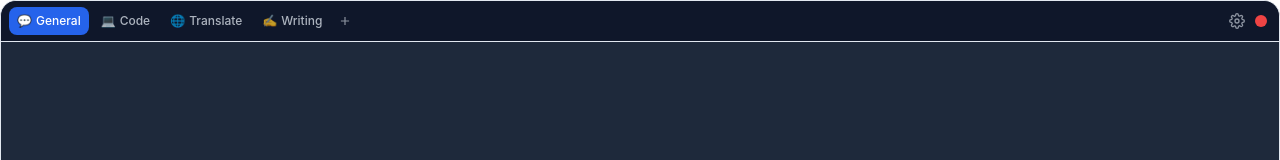
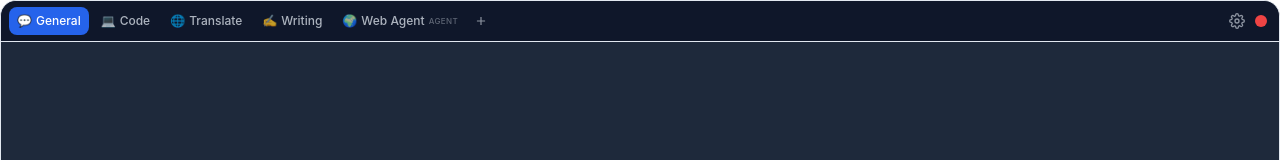
Before and after one commit to 561/ai_agent, a React (Vite) app: page / in a window 1280 px wide. Shown: the top 160 px of the page. Built offline with nearby package versions, Linux system fonts and the light colour scheme.

Commit message:
Add "Agent" preset type with dedicated view and dynamic window resizing

```diff
--- a/package.json
+++ b/package.json
@@ -1,6 +1,6 @@
 {
   "name": "ai-agent",
-  "version": "1.2.5",
+  "version": "1.3.0",
   "description": "Multi-platform AI assistant with global hotkey, chat presets, and multi-provider support",
   "main": "dist-electron/main/index.js",
   "scripts": {
--- a/src/main/index.ts
+++ b/src/main/index.ts
@@ -42,6 +42,7 @@ function createWindow() {
     webPreferences: {
       nodeIntegration: true,
       contextIsolation: false,
+      webviewTag: true,
     },
   })
 
--- a/src/renderer/App.tsx
+++ b/src/renderer/App.tsx
@@ -2,6 +2,7 @@ import React, { useState, useEffect, useRef, useCallback } from 'react'
 import { v4 as uuidv4 } from 'uuid'
 import { TabBar } from './components/TabBar'
 import { Chat } from './components/Chat'
+import { AgentView } from './components/AgentView'
 import { Settings } from './components/Settings'
 import { PresetEditor } from './components/PresetEditor'
 import { useSettings, usePresets } from './hooks/useSettings'
@@ -147,10 +148,27 @@ export function App() {
     }
   }, [])
 
+  const activePreset = presets.find((p) => p.id === activePresetId) || null
+
   const handlePresetSelectRef = useRef<(id: string) => void>(() => {})
+
+  const resizeForPreset = (presetId: string) => {
+    // @ts-ignore
+    if (window.require) {
+      // @ts-ignore
+      const { ipcRenderer } = window.require('electron')
+      const preset = presetsRef.current.find((p) => p.id === presetId)
+      if (preset?.type === 'agent') {
+        ipcRenderer.send('set-window-size', 900, 750)
+      } else {
+        ipcRenderer.send('set-window-size', 480, 640)
+      }
+    }
+  }
 
   const handlePresetSelect = (presetId: string) => {
     setActivePresetId(presetId)
+    resizeForPreset(presetId)
     // Find or create conversation for this preset
     const existing = conversations.find((c) => c.presetId === presetId)
     if (existing) {
@@ -284,6 +302,16 @@ export function App() {
             initialEditingId={editingPresetId}
             onClose={() => { setView('chat'); setEditingPresetId(null); triggerChatFocus() }}
           />
+        ) : activePreset?.type === 'agent' ? (
+          <AgentView
+            conversation={activeConversation}
+            isStreaming={isStreaming}
+            streamingText={streamingText}
+            onSend={handleSend}
+            onStop={stopStreaming}
+            focusSignal={chatFocusSignal}
+            preset={activePreset}
+          />
         ) : (
           <Chat
             conversation={activeConversation}
--- a/src/renderer/components/PresetEditor.tsx
+++ b/src/renderer/components/PresetEditor.tsx
@@ -1,6 +1,6 @@
 import React, { useState } from 'react'
 import { v4 as uuidv4 } from 'uuid'
-import type { Preset, LLMProvider } from '../../shared/types'
+import type { Preset, LLMProvider, PresetType } from '../../shared/types'
 
 interface Props {
   presets: Preset[]
@@ -78,13 +78,28 @@ export function PresetEditor({ presets, onUpdate, onAdd, onRemove, onClose, init
                     placeholder="Name"
                   />
                 </div>
+                <div>
+                  <label className="block text-xs font-medium text-gray-500 dark:text-gray-400 mb-1">
+                    Tab Type
+                  </label>
+                  <select
+                    value={preset.type || 'chat'}
+                    onChange={(e) => onUpdate(preset.id, { type: e.target.value as PresetType })}
+                    className="w-full rounded-lg text-sm outline-none focus:ring-2 focus:ring-blue-500"
+                    style={{ padding: 'var(--padding-sm)', backgroundColor: 'var(--bg)', color: 'var(--text)', border: '1px solid rgba(255,255,255,0.1)' }}
+                  >
+                    <option value="chat">Chat</option>
+                    <option value="agent">Agent (Browser)</option>
+                  </select>
+                </div>
+
                 <textarea
                   value={preset.systemInstruction}
                   onChange={(e) => onUpdate(preset.id, { systemInstruction: e.target.value })}
                   rows={4}
                   className="w-full rounded-lg text-sm outline-none resize-none"
                   style={{ padding: 'var(--padding)', backgroundColor: 'var(--bg)', color: 'var(--text)', border: '1px solid rgba(255,255,255,0.1)' }}
-                  placeholder="System instruction..."
+                  placeholder={preset.type === 'agent' ? 'Agent instructions...' : 'System instruction...'}
                 />
 
                 {/* AI Provider & Model Overrides */}
--- a/src/renderer/components/TabBar.tsx
+++ b/src/renderer/components/TabBar.tsx
@@ -75,6 +75,9 @@ export function TabBar({ presets, activePresetId, onSelect, onSettings, onHide,
         >
           {preset.icon && <span>{preset.icon}</span>}
           {preset.name}
+          {preset.type === 'agent' && (
+            <span className="text-[8px] opacity-50 uppercase tracking-wider">agent</span>
+          )}
         </button>
       ))}
 
@@ -130,7 +133,7 @@ export function TabBar({ presets, activePresetId, onSelect, onSettings, onHide,
             className="w-full text-xs text-left text-gray-700 dark:text-gray-300 hover:bg-surface-100 dark:hover:bg-surface-700"
             style={{ padding: 'var(--padding-sm) var(--padding)' }}
           >
-            🗑️ Clear chat
+            {presets.find((p) => p.id === contextMenu.presetId)?.type === 'agent' ? '🗑️ Clear agent' : '🗑️ Clear chat'}
           </button>
           <button
             onClick={() => { onDeletePreset(contextMenu.presetId); setContextMenu(null) }}
--- a/src/renderer/lib/presets.ts
+++ b/src/renderer/lib/presets.ts
@@ -29,4 +29,12 @@ export const defaultPresets: Preset[] = [
       'You are a skilled writer and editor. Help improve text: fix grammar, enhance clarity, adjust tone, restructure content. Provide suggestions and alternatives when asked.',
     icon: '✍️',
   },
+  {
+    id: 'web-agent',
+    name: 'Web Agent',
+    systemInstruction:
+      'You are a web browsing agent. The user has a browser open alongside this chat. Help them with web tasks: analyze page content, suggest what to click or where to navigate, extract information from websites, and provide guidance on web interactions.',
+    icon: '🌍',
+    type: 'agent',
+  },
 ]
```
Also changed, not shown: src/shared/types.ts (+11 -0 lines).
